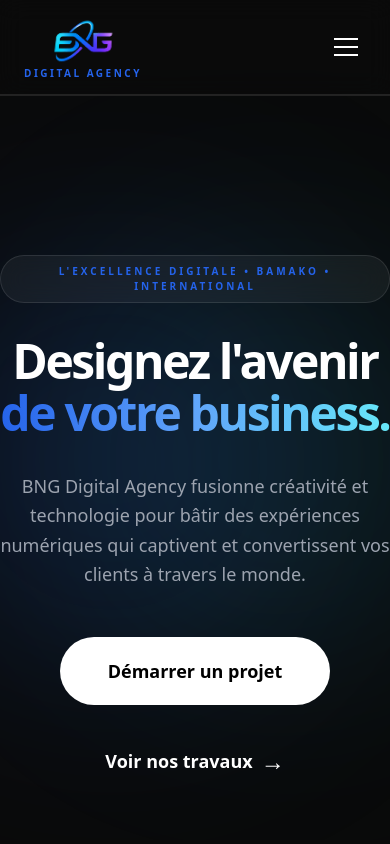
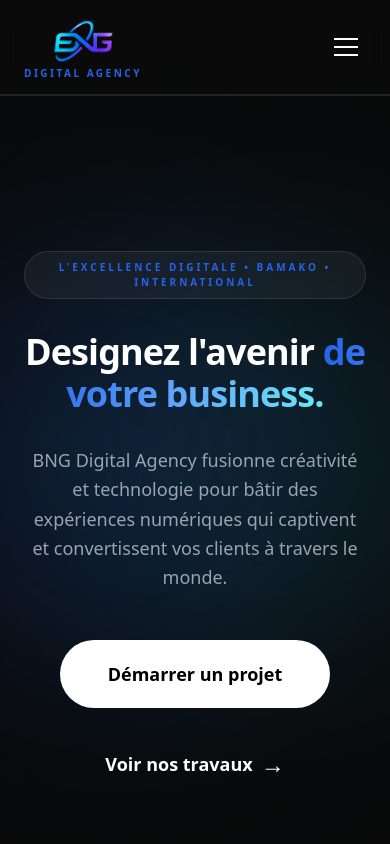
Before and after one commit to BNG-start/bng-digital-agency, a Next.js app: page / in a window 390 px wide. Shown: the top 844 px of the page. Built offline with nearby package versions, Linux system fonts and the light colour scheme.

Commit message:
Update page.tsx

```diff
--- a/app/page.tsx
+++ b/app/page.tsx
@@ -41,10 +41,10 @@
             initial={{ opacity: 0, y: 30 }}
             animate={{ opacity: 1, y: 0 }}
             transition={{ delay: 0.2 }}
-            className="text-5xl md:text-7xl lg:text-8xl font-extrabold tracking-tighter mb-8 leading-[1.1] text-white"
+            className="text-4xl sm:text-5xl md:text-7xl lg:text-8xl font-extrabold tracking-tight md:tracking-tighter mb-8 leading-[1.15] text-white"
           >
             Designez l'avenir <br className="hidden md:block" />
-            <span className="whitespace-nowrap text-transparent bg-clip-text bg-gradient-to-r from-accentBlue via-blue-400 to-cyan-300">
+            <span className="text-transparent bg-clip-text bg-gradient-to-r from-accentBlue via-blue-400 to-cyan-300">
               de votre business.
             </span>
           </motion.h1>
```
